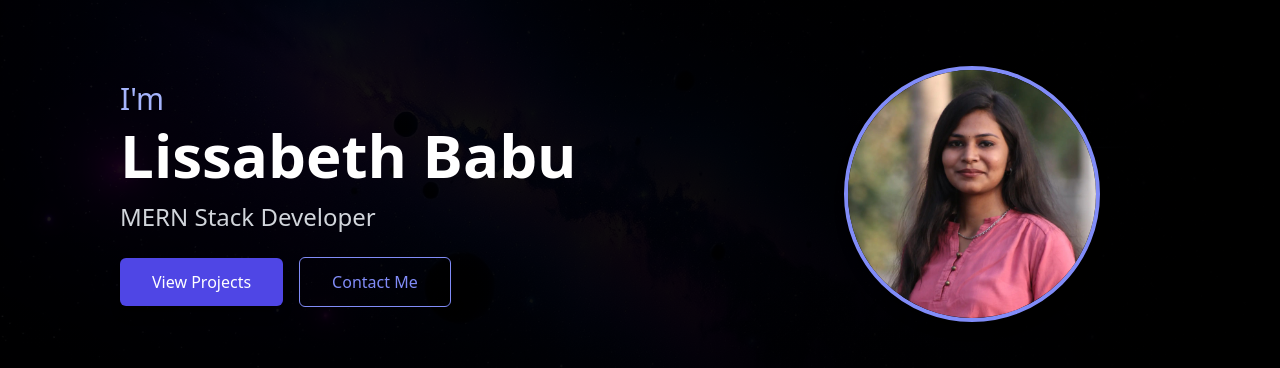
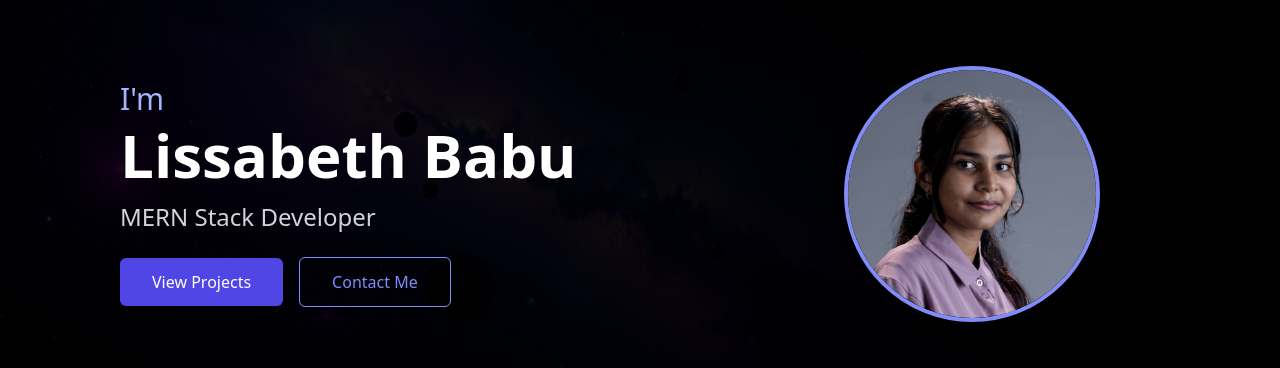
Before and after one commit to Liss-abeth/Portfolio-lis, a React (Vite) app in the folder Frontend/: page / in a window 1280 px wide. Shown: the part 238-606 px from the top of the page. Built offline with nearby package versions, Linux system fonts and the light colour scheme; no server answers.

Commit message:
edit portfolio image

```diff
--- a/Frontend/src/Components/Portfolio.jsx
+++ b/Frontend/src/Components/Portfolio.jsx
@@ -351,7 +351,7 @@ const handleChange = e => {
     {/* IMAGE */}
    <div className="relative w-52 h-52 md:w-64 md:h-64 mt-10 md:mt-0 mx-auto rounded-full overflow-hidden border-4 border-indigo-400 shadow-lg">
   <img
-    src="lissa.jpg"
+    src="liss.jpg"
     alt="Profile"
     className="w-full h-full object-cover"
   />
```
Also changed, not shown: Frontend/public/liss.jpg (added).
